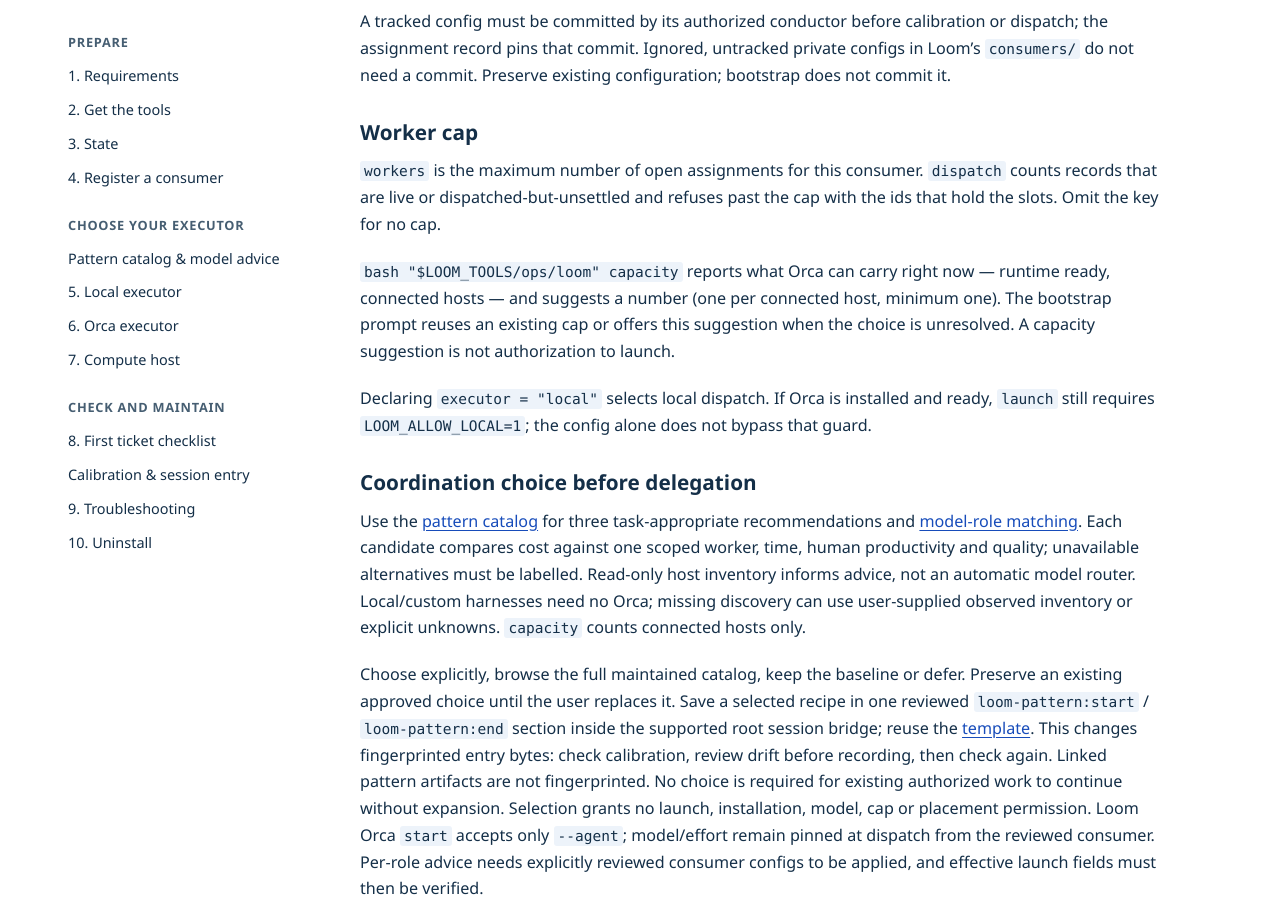
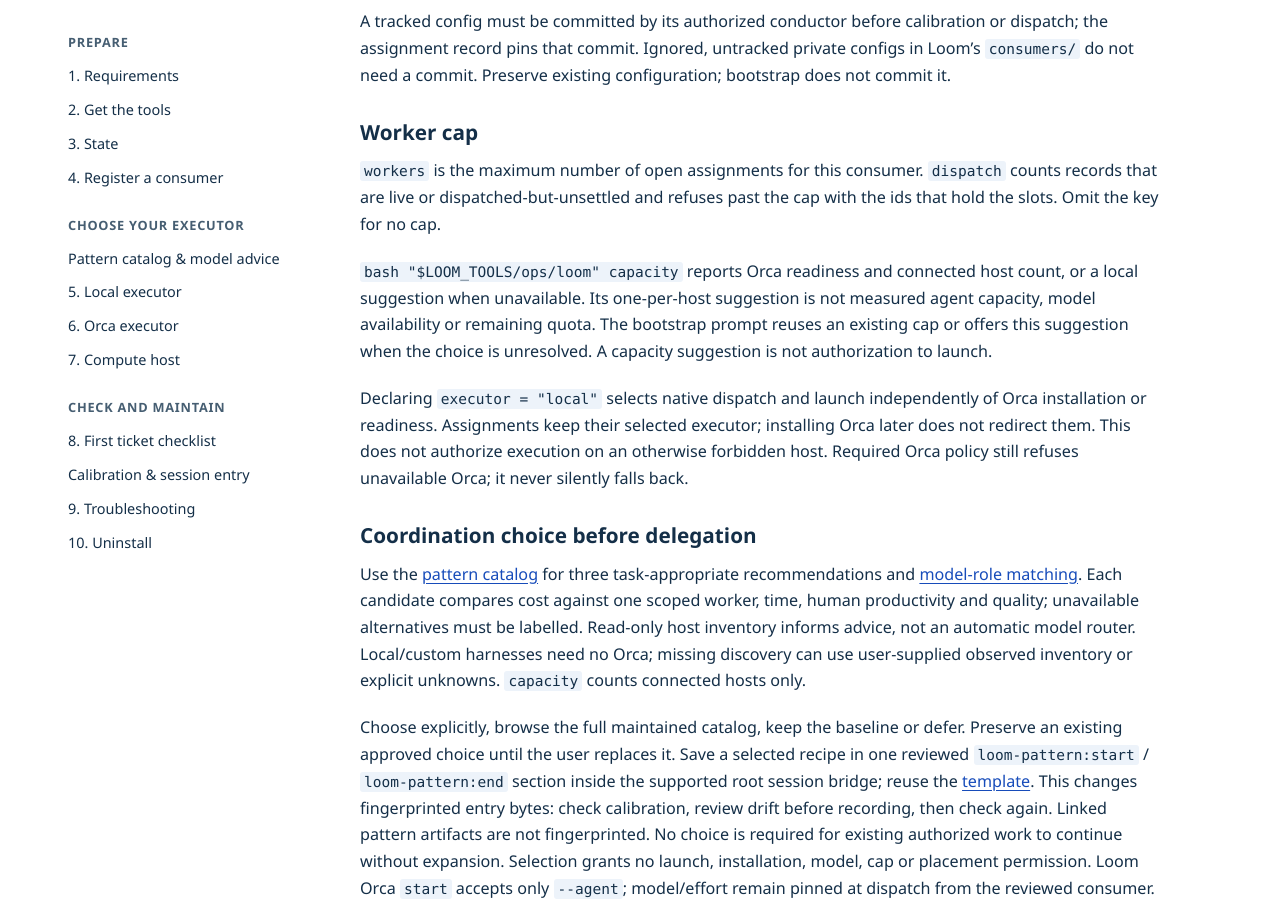
Before and after one commit to RedKnight13/loom, a Jekyll site: the page built from docs/setup.md, in a window 1280 px wide and 900 px high, scrolled down 4879 px. Built offline with Jekyll 4.4.1, drawn with Linux system fonts in a browser that asks for light colours; some of the changed text lies outside the part shown.

Commit message:
docs: align bootstrap with explicit native independence
Signed-off-by: RedKnight13 <39779052+RedKnight13@users.noreply.github.com>

```diff
--- a/docs/bootstrap.txt
+++ b/docs/bootstrap.txt
@@ -88,8 +88,10 @@ prompt is not proof of dependable operation.
    For Orca, inspect `orca status`, `orca --version` (1.4.246+) and
    `orca host list --json`; declared placement must be connected. Compute checks
    also need working SSH and the declared setup/runtime. Do not silently fall
-   back to local. Local launch while Orca is ready requires LOOM_ALLOW_LOCAL=1;
-   executor = "local" alone does not bypass that launch guard.
+   back to local. Explicit local execution and calibration are independent of
+   Orca installation/readiness; LOOM_ALLOW_LOCAL is an ignored legacy variable.
+   Respect the approved execution host; native independence does not authorize
+   running on a forbidden host. Existing assignments keep their pinned executor.
    These separately authorized connectivity observations are not probes performed
    by calibration: calibration never calls gh auth, compute probes or a model.
 
--- a/docs/setup.md
+++ b/docs/setup.md
@@ -172,7 +172,7 @@ than reading as healthy.
 | `LOOM_LOCK_WAIT` | seconds to wait for a live lock (default 10) |
 | `LOOM_ORCA` | Orca binary (tests stub it) |
 | `LOOM_SSH` | ssh binary used for compute hosts (tests stub it) |
-| `LOOM_ALLOW_LOCAL` | `1` lets `launch` start a local worker while Orca is ready |
+| `LOOM_ALLOW_LOCAL` | ignored legacy variable; native assignments follow their pinned executor |
 | `LOOM_CALLER_UMASK` | umask handed to workers and checks |
 
 </div>
@@ -227,14 +227,17 @@ a commit. Preserve existing configuration; bootstrap does not commit it.
 counts records that are live or dispatched-but-unsettled and refuses past the
 cap with the ids that hold the slots. Omit the key for no cap.
 
-`bash "$LOOM_TOOLS/ops/loom" capacity` reports what Orca can carry right now — runtime ready, connected
-hosts — and suggests a number (one per connected host, minimum one). The
+`bash "$LOOM_TOOLS/ops/loom" capacity` reports Orca readiness and connected
+host count, or a local suggestion when unavailable. Its one-per-host suggestion
+is not measured agent capacity, model availability or remaining quota. The
 bootstrap prompt reuses an existing cap or offers this suggestion when the
 choice is unresolved. A capacity suggestion is not authorization to launch.
 
-Declaring `executor = "local"` selects local dispatch. If Orca is installed
-and ready, `launch` still requires `LOOM_ALLOW_LOCAL=1`; the config alone
-does not bypass that guard.
+Declaring `executor = "local"` selects native dispatch and launch independently
+of Orca installation or readiness. Assignments keep their selected executor;
+installing Orca later does not redirect them. This does not authorize execution
+on an otherwise forbidden host. Required Orca policy still refuses unavailable
+Orca; it never silently falls back.
 
 ### Coordination choice before delegation
 
```
Also changed, not shown: ops/README.md.
